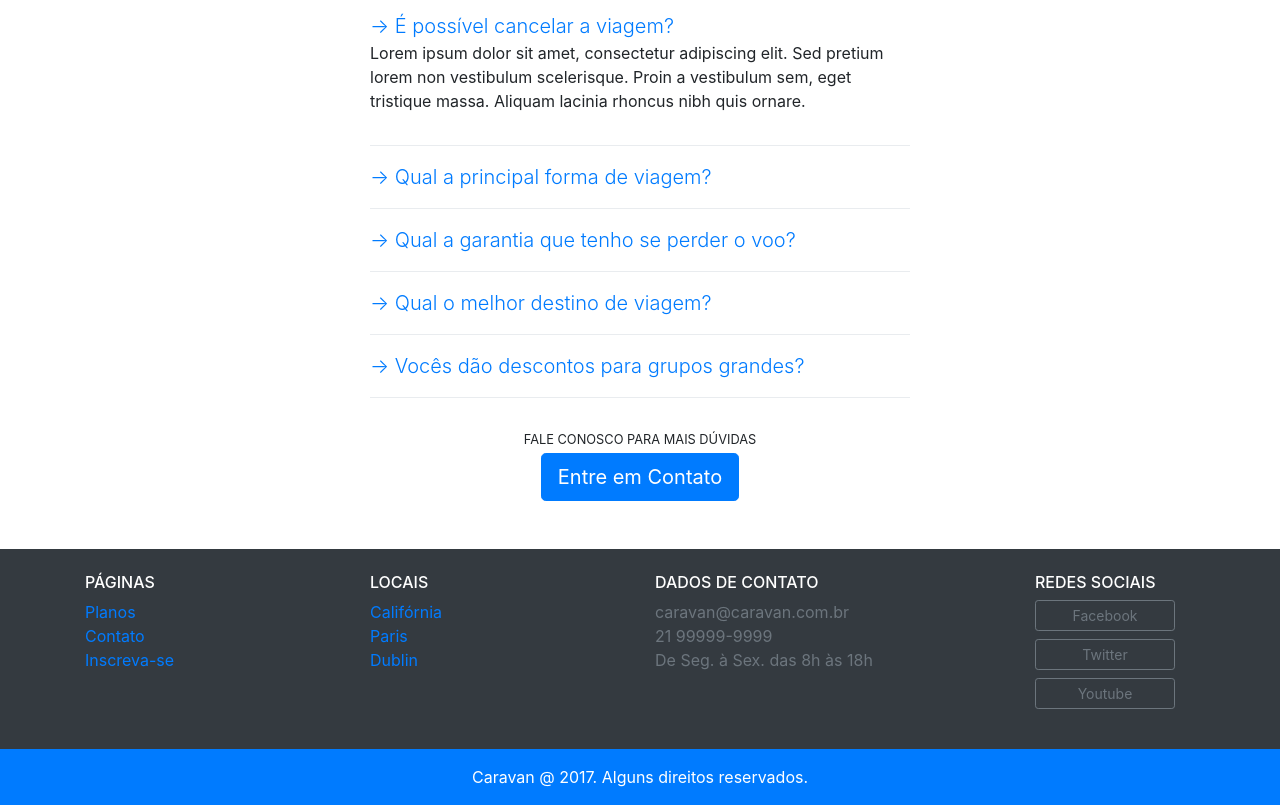
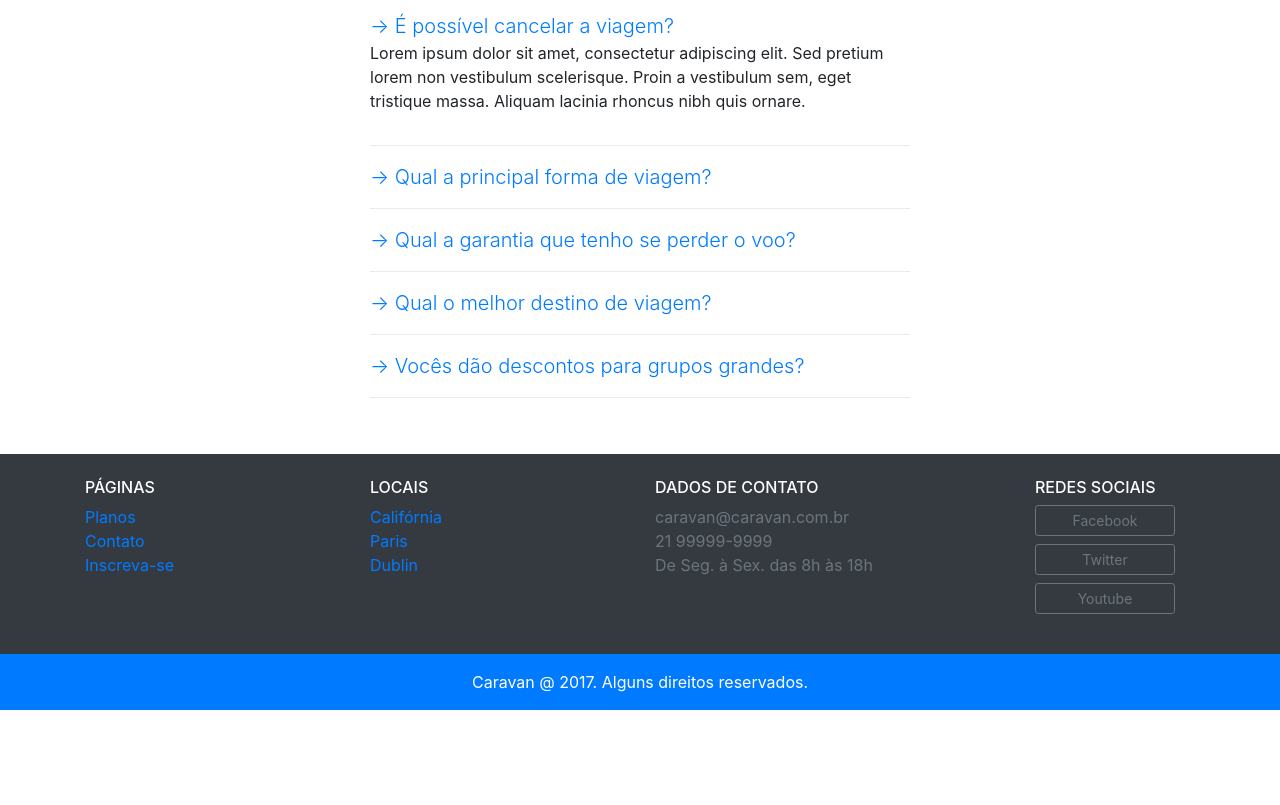
Before and after one commit to anacarolsalles/caravan-bootstrap, a plain HTML site: page contato.html in a window 1280 px wide. Shown: the part 917-1722 px from the top of the page. After the commit the page ends 1627 px from the top, so only its background shows below. Drawn offline with nearby package versions, Linux system fonts and the light colour scheme.

Commit message:
deleted button

```diff
--- a/contato.html
+++ b/contato.html
@@ -320,12 +320,6 @@
           <div class="dropdown-divider"></div>
         </div>
       </div>
-      <div class="text-center my-4">
-        <p class="small m-1">FALE CONOSCO PARA MAIS DÚVIDAS</p>
-        <a href="contato.html" class="btn btn-primary btn-lg"
-          >Entre em Contato</a
-        >
-      </div>
     </section>
     <!-- FIM PERGUNTAS FREQUENTES -->
 
```
